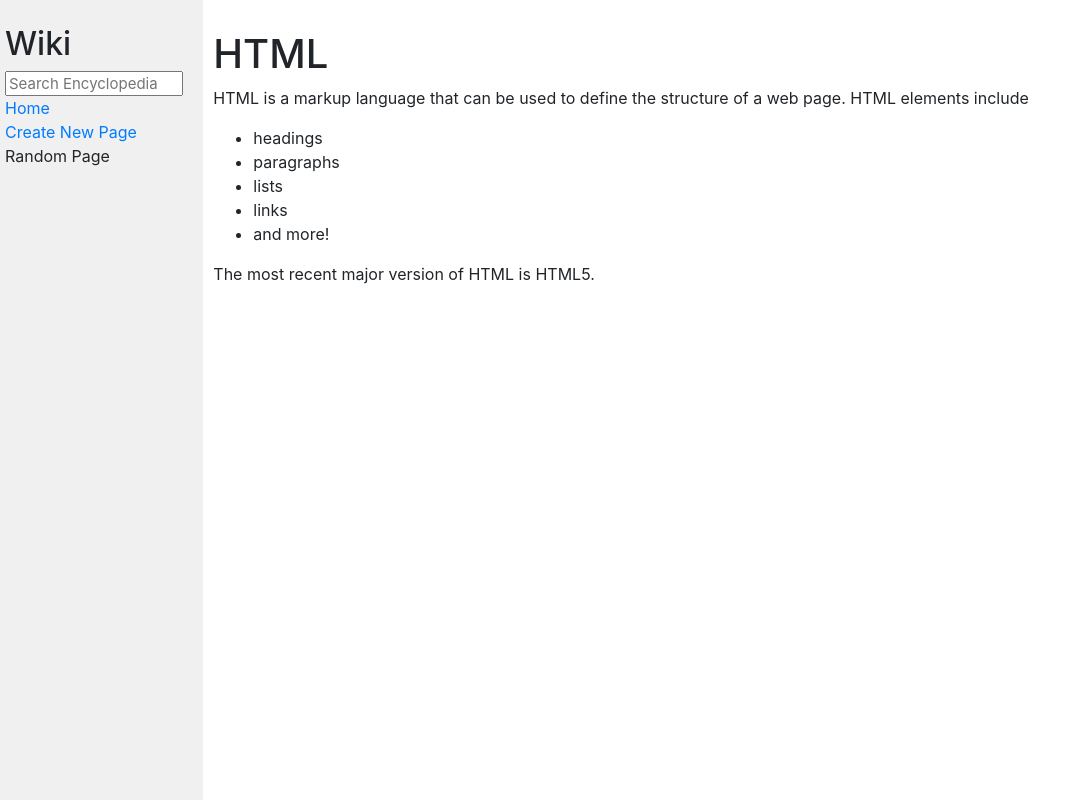
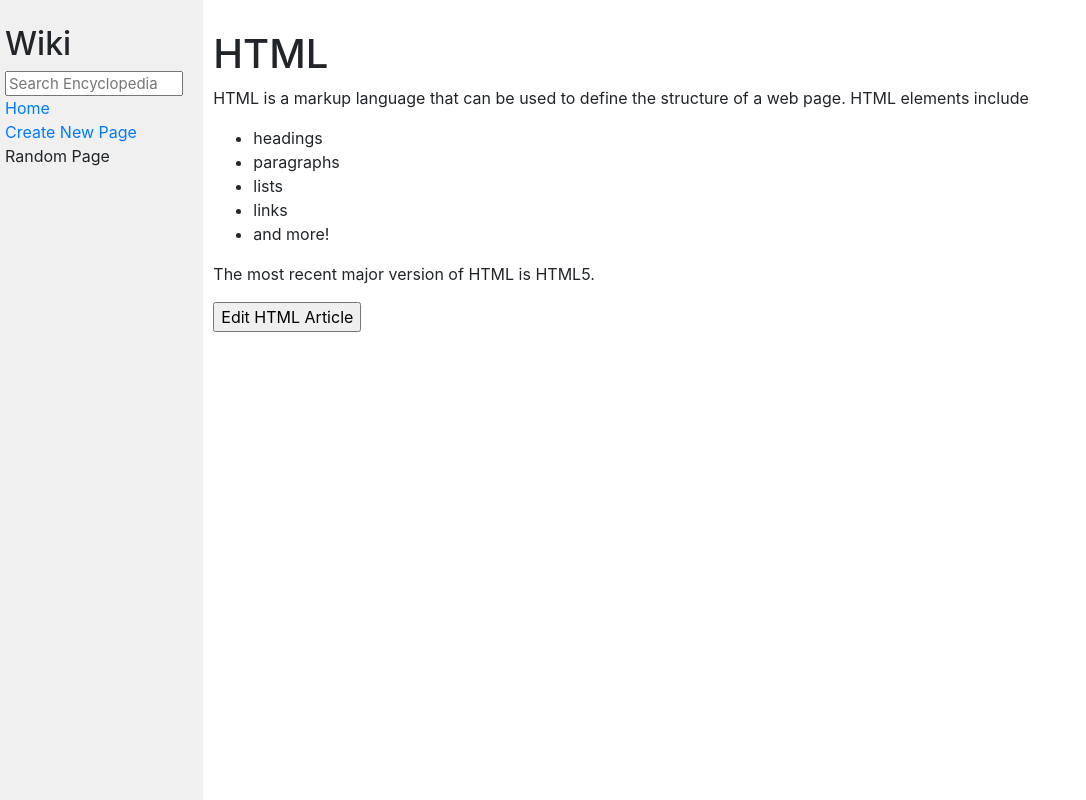
Before and after one commit to mahamud96/wiki, a Django app: page /wiki/HTML in a window 1280 px wide. Shown: the whole page, without its empty margins (0-1086 px from the left). Run offline with Django 3.2, Linux system fonts and the light colour scheme; some libraries are stand-ins or nearby versions.

Commit message:
add edit funtion to all articles future and present

```diff
--- a/encyclopedia/templates/encyclopedia/entries.html
+++ b/encyclopedia/templates/encyclopedia/entries.html
@@ -8,4 +8,10 @@
 
     {{article|safe}}
 
+    <form action = "{% url 'edit_article' %}" method="POST">
+        {% csrf_token %}
+        <input type="hidden" name="article_title" value="{{ title }}">
+        <input type="submit" value="Edit {{title}} Article">
+    </form>
+
 {% endblock %}
--- a/encyclopedia/urls.py
+++ b/encyclopedia/urls.py
@@ -6,5 +6,7 @@ urlpatterns = [
     path("", views.index, name="index"),
     path("<str:title>", views.page, name="page"),
     path("search/", views.search, name="search"),
-    path("newarticle/", views.new_article, name="new_article")
+    path("newarticle/", views.new_article, name="new_article"),
+    path("editarticle/", views.edit_article, name="edit_article"),
+    path("savechanges/", views.save_changes, name="save_changes")
 ]
--- a/encyclopedia/views.py
+++ b/encyclopedia/views.py
@@ -67,3 +67,23 @@ def new_article(request):
                 "title": title,
                 "article": html_article,
             })
+
+def edit_article(request):
+    if request.method == "POST":
+        title = request.POST['article_title']
+        article = util.get_entry(title)
+        return render(request, "encyclopedia/editarticle.html",{
+            "title": title,
+            "article": article,
+        })
+
+def save_changes(request):
+    if request.method == "POST":
+        title = request.POST['title']
+        article = request.POST['article']
+        util.save_entry(title, article)
+        html_article = md_conversion(title)
+        return render(request, "encyclopedia/entries.html",{
+            "title": title,
+            "article": html_article,
+        })
```
Also changed, not shown: encyclopedia/templates/encyclopedia/editarticle.html (added, +21 -0 lines).
